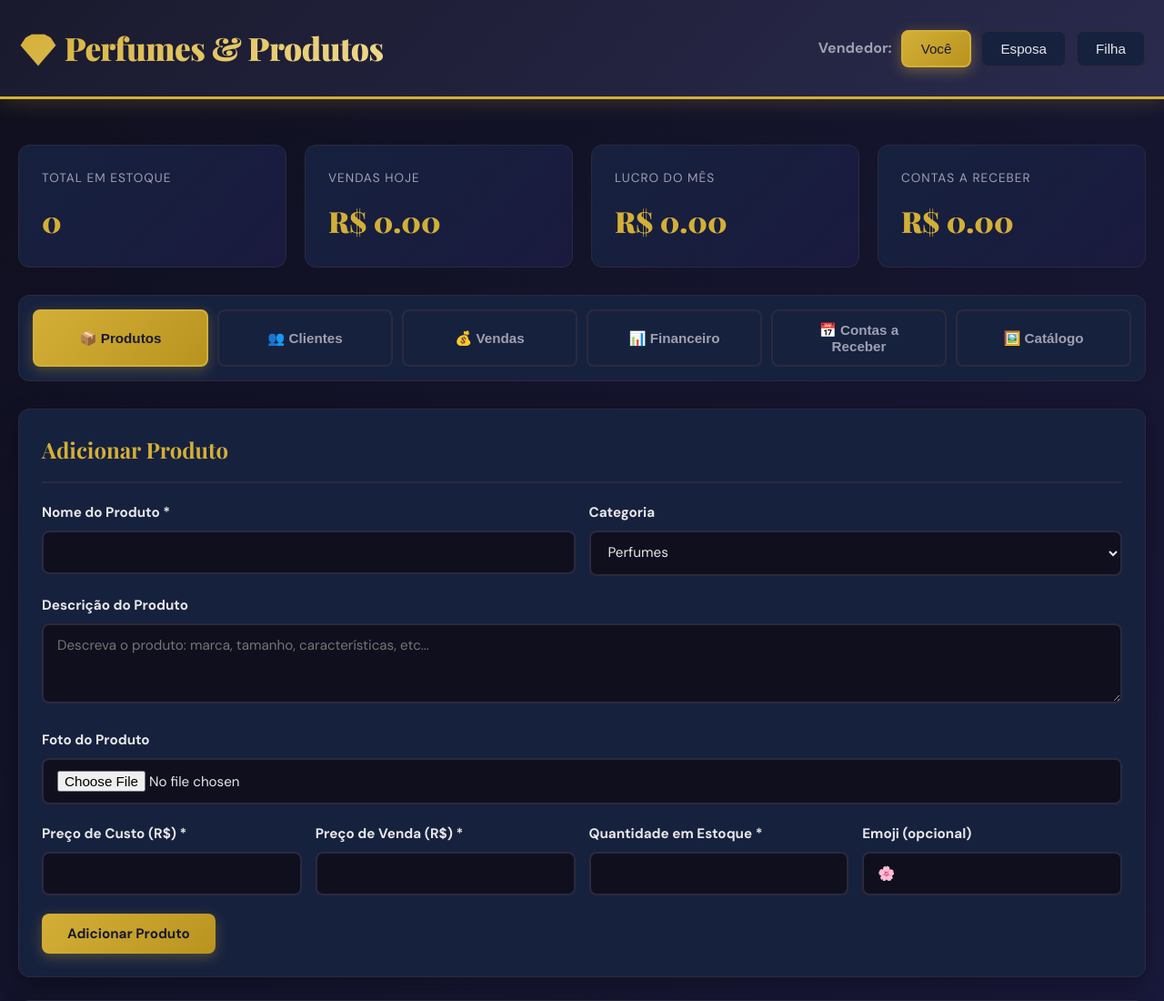
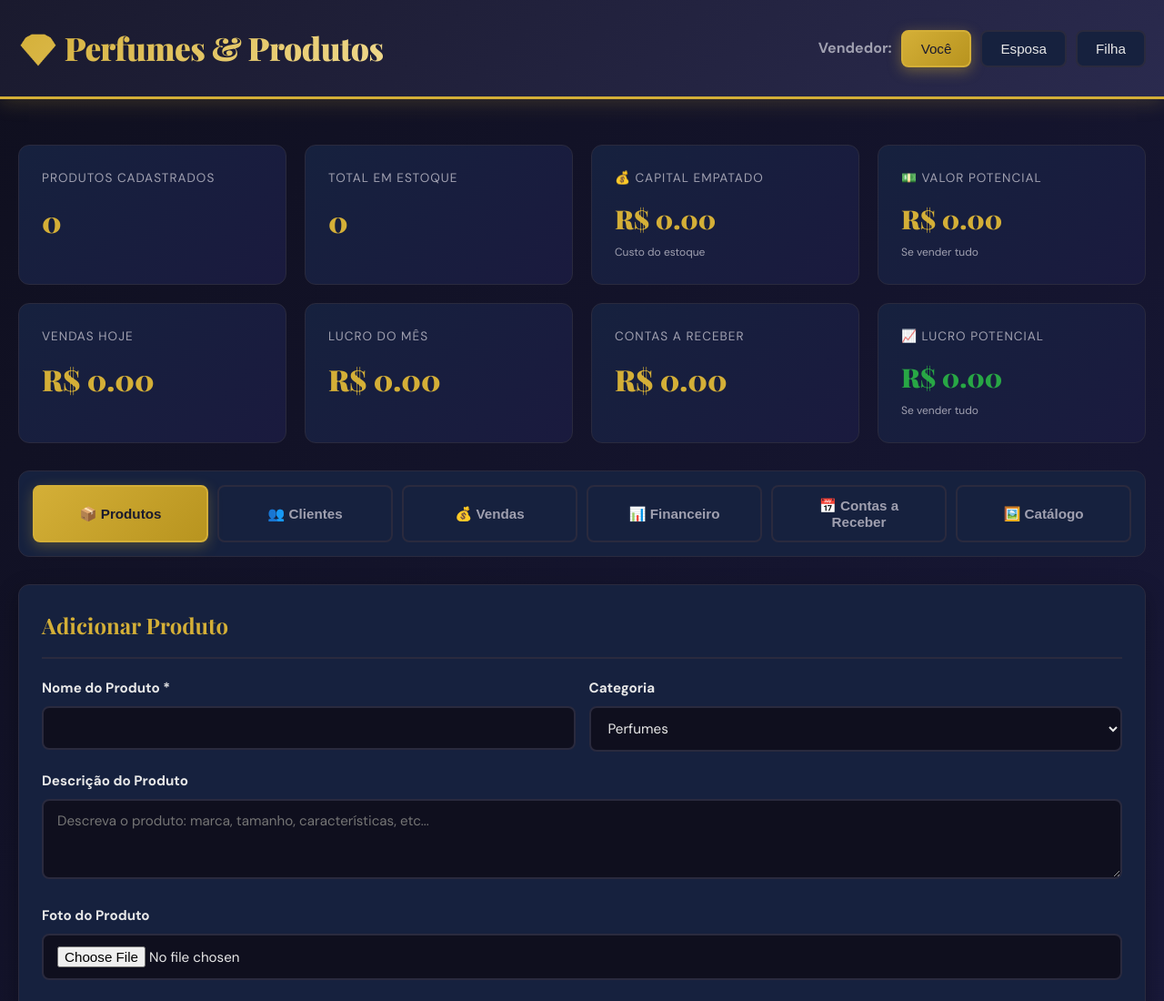
Before and after one commit to sramil1962/sistema-vendas, a plain HTML site: page index.html in a window 1280 px wide. Shown: the top 1100 px of the page at 91% size. Drawn offline with nearby package versions, Linux system fonts and the light colour scheme.

Commit message:
Update index.html

```diff
--- a/index.html
+++ b/index.html
@@ -714,8 +714,22 @@
         <!-- Stats -->
         <div class="stats-grid">
             <div class="stat-card">
+                <div class="stat-label">Produtos Cadastrados</div>
+                <div class="stat-value" id="totalProdutos">0</div>
+            </div>
+            <div class="stat-card">
                 <div class="stat-label">Total em Estoque</div>
                 <div class="stat-value" id="totalEstoque">0</div>
+            </div>
+            <div class="stat-card">
+                <div class="stat-label">💰 Capital Empatado</div>
+                <div class="stat-value" id="capitalEmpatado" style="font-size: 1.8em;">R$ 0,00</div>
+                <div style="font-size: 0.75em; color: var(--text-muted); margin-top: 5px;">Custo do estoque</div>
+            </div>
+            <div class="stat-card">
+                <div class="stat-label">💵 Valor Potencial</div>
+                <div class="stat-value" id="valorPotencial" style="font-size: 1.8em;">R$ 0,00</div>
+                <div style="font-size: 0.75em; color: var(--text-muted); margin-top: 5px;">Se vender tudo</div>
             </div>
             <div class="stat-card">
                 <div class="stat-label">Vendas Hoje</div>
@@ -728,6 +742,11 @@
             <div class="stat-card">
                 <div class="stat-label">Contas a Receber</div>
                 <div class="stat-value" id="contasReceber">R$ 0,00</div>
+            </div>
+            <div class="stat-card">
+                <div class="stat-label">📈 Lucro Potencial</div>
+                <div class="stat-value" id="lucroPotencial" style="font-size: 1.8em; color: var(--success);">R$ 0,00</div>
+                <div style="font-size: 0.75em; color: var(--text-muted); margin-top: 5px;">Se vender tudo</div>
             </div>
         </div>
 
@@ -1417,11 +1436,18 @@
         }
 
         function removerProduto(id) {
-            if (confirm('Deseja realmente remover este produto?')) {
-                produtos = produtos.filter(p => p.id !== id);
-                salvarDados();
-                atualizarTudo();
-                mostrarAlerta('Produto removido!', 'warning');
+            const senha = prompt('🔒 Digite a senha para excluir o produto:');
+
+            // Senha padrão: 1234 (você pode mudar depois)
+            if (senha === '1234') {
+                if (confirm('Deseja realmente remover este produto?')) {
+                    produtos = produtos.filter(p => p.id !== id);
+                    salvarDados();
+                    atualizarTudo();
+                    mostrarAlerta('Produto removido com sucesso!', 'success');
+                }
+            } else if (senha !== null) {
+                alert('❌ Senha incorreta! Apenas o administrador pode excluir produtos.');
             }
         }
 
@@ -1864,9 +1890,24 @@
 
         // Estatísticas
         function atualizarEstatisticas() {
-            // Total em estoque
+            // Total de produtos cadastrados
+            document.getElementById('totalProdutos').textContent = produtos.length;
+
+            // Total de unidades em estoque
             const totalEstoque = produtos.reduce((sum, p) => sum + p.quantidade, 0);
             document.getElementById('totalEstoque').textContent = totalEstoque;
+
+            // Capital empatado (custo total do estoque)
+            const capitalEmpatado = produtos.reduce((sum, p) => sum + (p.precoCusto * p.quantidade), 0);
+            document.getElementById('capitalEmpatado').textContent = `R$ ${capitalEmpatado.toFixed(2)}`;
+
+            // Valor potencial de venda (se vender tudo)
+            const valorPotencial = produtos.reduce((sum, p) => sum + (p.precoVenda * p.quantidade), 0);
+            document.getElementById('valorPotencial').textContent = `R$ ${valorPotencial.toFixed(2)}`;
+
+            // Lucro potencial (diferença entre venda e custo)
+            const lucroPotencial = valorPotencial - capitalEmpatado;
+            document.getElementById('lucroPotencial').textContent = `R$ ${lucroPotencial.toFixed(2)}`;
 
             // Vendas hoje
             const hoje = new Date().toISOString().split('T')[0];
```
